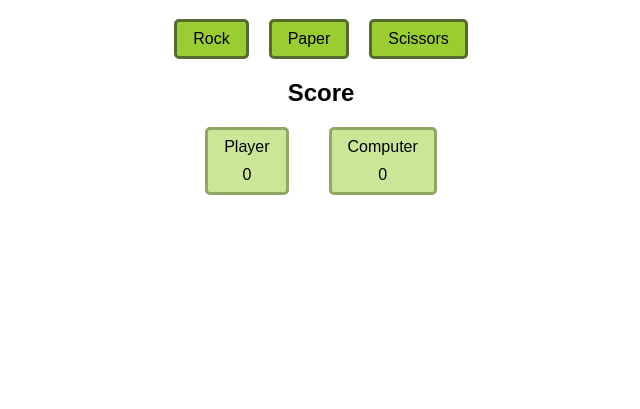
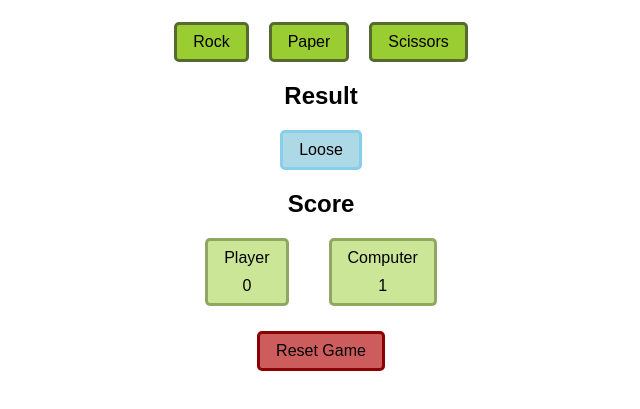
Before and after one commit to jessna96/rock-paper-scissors, a website: page index.html in a window 1280 px wide. Both pictures are taken after a click on the button "Rock". Shown: the part 61-470 px from the top of the page, without its empty margins (319-959 px from the left). Drawn offline with Linux system fonts and the light colour scheme.

Commit message:
reset button, winner announcement

```diff
--- a/index.html
+++ b/index.html
@@ -8,10 +8,19 @@
 </head>
 <body>
 <h1>Play Rock, Paper, Scissors!</h1>
+<div class="game_container">
 <div class="button_container">
-    <button id="Rock">Rock</button>
-    <button id="Paper">Paper</button>
-    <button id="Scissors">Scissors</button>
+    <button class="dark_green_box play_btn" id="Rock">Rock</button>
+    <button class="dark_green_box play_btn" id="Paper">Paper</button>
+    <button class="dark_green_box play_btn" id="Scissors">Scissors</button>
+</div>
+<h2>Result</h2>
+<div class="current_result_container">
+    <div class="current_result blue_box">---</div>
+</div>
+</div>
+<div class="game_result_container">
+    <div class="game_result blue_box"></div>
 </div>
 <h2>Score</h2>
 <div class="score_overview">
@@ -19,13 +28,13 @@
         <div>Player</div>
         <div id="player_points">0</div>
     </div>
-    <div class="score_comdivuter_container">
+    <div class="score_computer_container">
         <div>Computer</div>
         <div id="computer_points">0</div>
     </div>
 </div>
-<div class="game_result_container">
-    <div class="game_result"></div>
+<div class="button_container">
+    <button class="red_box" id="reset_btn">Reset Game</button>
 </div>
 </div>
 </body>
--- a/script.js
+++ b/script.js
@@ -14,9 +14,9 @@ const gameOutcomePoints = {
     draw: 0
 }
 const gameOutcomeToMessage = {
-    [gameOutcome.win]: 'win',
-    [gameOutcome.draw]: 'draw',
-    [gameOutcome.loose]: 'loose',
+    [gameOutcome.win]: 'Win',
+    [gameOutcome.draw]: 'Draw',
+    [gameOutcome.loose]: 'Loose',
 }
 const rules = {
     [choices.rock]: {
@@ -38,8 +38,37 @@ const rules = {
 
 const predAndMessage = [[(score) => score > 0, 'You win!'], [(score) => score < 0, 'You loose!'], [(score) => score === 0, 'Draw!']];
 
+const outcomeToScoreUpdate = {
+    [gameOutcome.win]: () => score.player++,
+    [gameOutcome.loose]: () => score.computer++,
+    [gameOutcome.draw]: () => {},
+}
+
+const score = {
+    player: 0,
+    computer: 0
+}
+
+const winnerToMessage = {
+    player: 'Congrats! You win!',
+    computer: 'Sorry..., you lost!'
+}
+
+const resetBtn = document.querySelector('#reset_btn');
+resetBtn.addEventListener('click', () => {
+    playerScoreDiv.textContent = '0';
+    computerScoreDiv.textContent = '0';
+    score.player = score.computer = 0;
+    gameContainerDiv.setAttribute('style', 'display: block');
+    resultDiv.setAttribute('style', 'display: none');
+});
+
 const playerScoreDiv = document.querySelector('#player_points');
 const computerScoreDiv = document.querySelector('#computer_points');
+const currResultDiv = document.querySelector('.current_result');
+const gameContainerDiv = document.querySelector('.game_container');
+const resultDiv = document.querySelector('.game_result_container');
+const gameResultDiv = document.querySelector('.game_result');
 
 const choicesToGameOutcome = (a, b) => rules[a][b];
 
@@ -71,23 +100,27 @@ function game() {
 
 }
 
+const getKeyByValue = (object, value) => Object.keys(object).find(key => object[key] === value);
+
 //console.log(game());
 
 function playRound(playerSelection, computerSelection) {
     const outcome = choicesToGameOutcome(playerSelection, computerSelection);
-
-    console.log(gameOutcomeToMessage[outcome]);
-    return outcome;
+    currResultDiv.textContent = gameOutcomeToMessage[outcome];
+    outcomeToScoreUpdate[outcome]();
+    playerScoreDiv.textContent = score.player;
+    computerScoreDiv.textContent = score.computer;
+    if (score.player === 5 || score.computer === 5) {
+        gameContainerDiv.setAttribute('style', 'display: none');
+        resultDiv.setAttribute('style', 'display: flex');
+        const winner = getKeyByValue(score, 5);
+        gameResultDiv.textContent = winnerToMessage[winner];
+    }
 }
 
-const btns = document.querySelectorAll('button');
+const btns = document.querySelectorAll('.play_btn');
 btns.forEach((btn) => {
     btn.addEventListener('click', (e) => {
         playRound(btn.id, getComputerChoice());
     });
 });
-
-function capitalize(string) {
-    const lowerCaseStr = string.toLowerCase();
-    return lowerCaseStr.replace(lowerCaseStr[0], lowerCaseStr[0].toUpperCase());
-}
--- a/style.css
+++ b/style.css
@@ -18,14 +18,7 @@ h1, h2 {
     display: flex;
     justify-content: center;
     gap: 20px;
-}
-
-button {
-    border-radius: 5px;
-    background-color: yellowgreen;
-    border: medium solid darkolivegreen;
-    padding: 0.5em 1em;
-    font-size: 16px;
+    margin-top: 25px;
 }
 
 .score_overview {
@@ -45,6 +38,10 @@ button {
     gap: 10px;
 }
 
+.game_container {
+    display: block;
+}
+
 .game_result_container {
     display: none;
     justify-content: center;
@@ -52,9 +49,33 @@ button {
 }
 
 .game_result {
-    font-size: 24px;
+    font-size: 50px;
+}
+
+.current_result_container {
+    display: flex;
+    justify-content: center;
+}
+
+.blue_box {
     border-radius: 5px;
     background-color: lightblue;
     border: medium solid skyblue;
     padding: 0.5em 1em;
 }
+
+.dark_green_box {
+    border-radius: 5px;
+    background-color: yellowgreen;
+    border: medium solid darkolivegreen;
+    padding: 0.5em 1em;
+    font-size: 16px;
+}
+
+.red_box {
+    border-radius: 5px;
+    background-color: indianred;
+    border: medium solid darkred;
+    padding: 0.5em 1em;
+    font-size: 16px;
+}
```
Also changed, not shown: package.json (added, +23 -0 lines), 1 other file.
